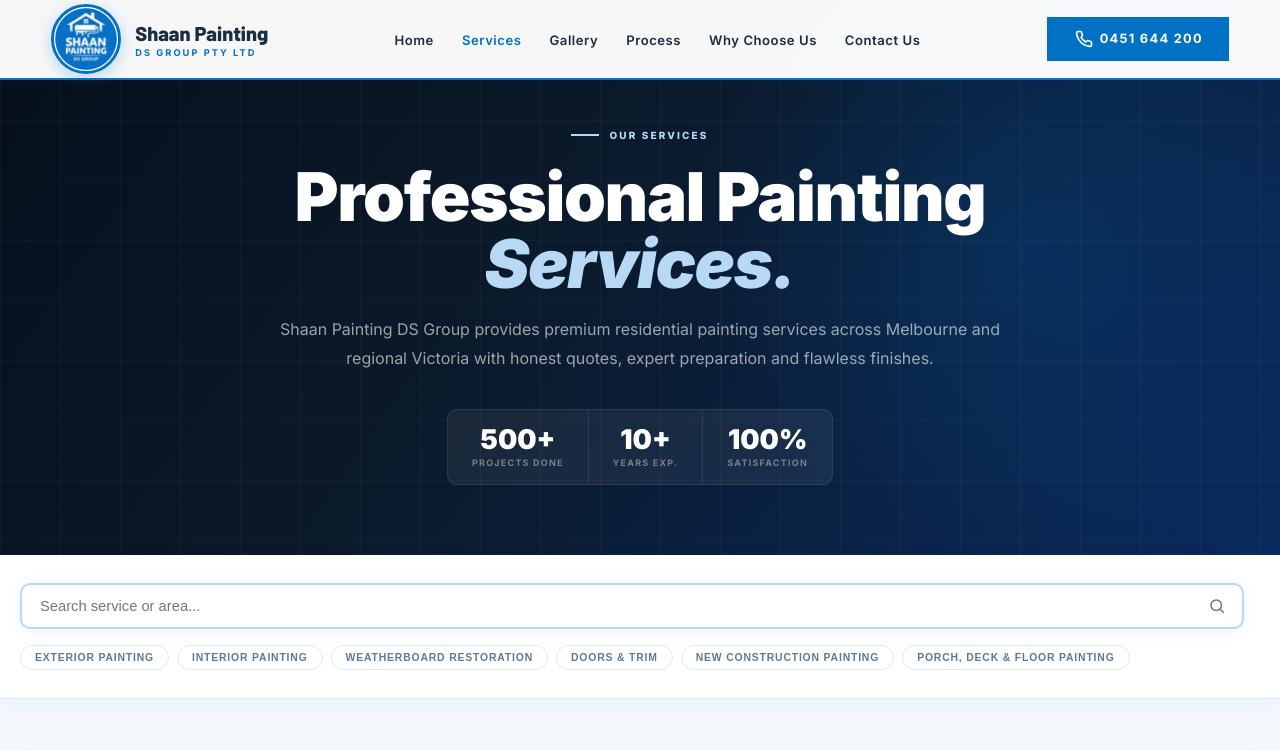
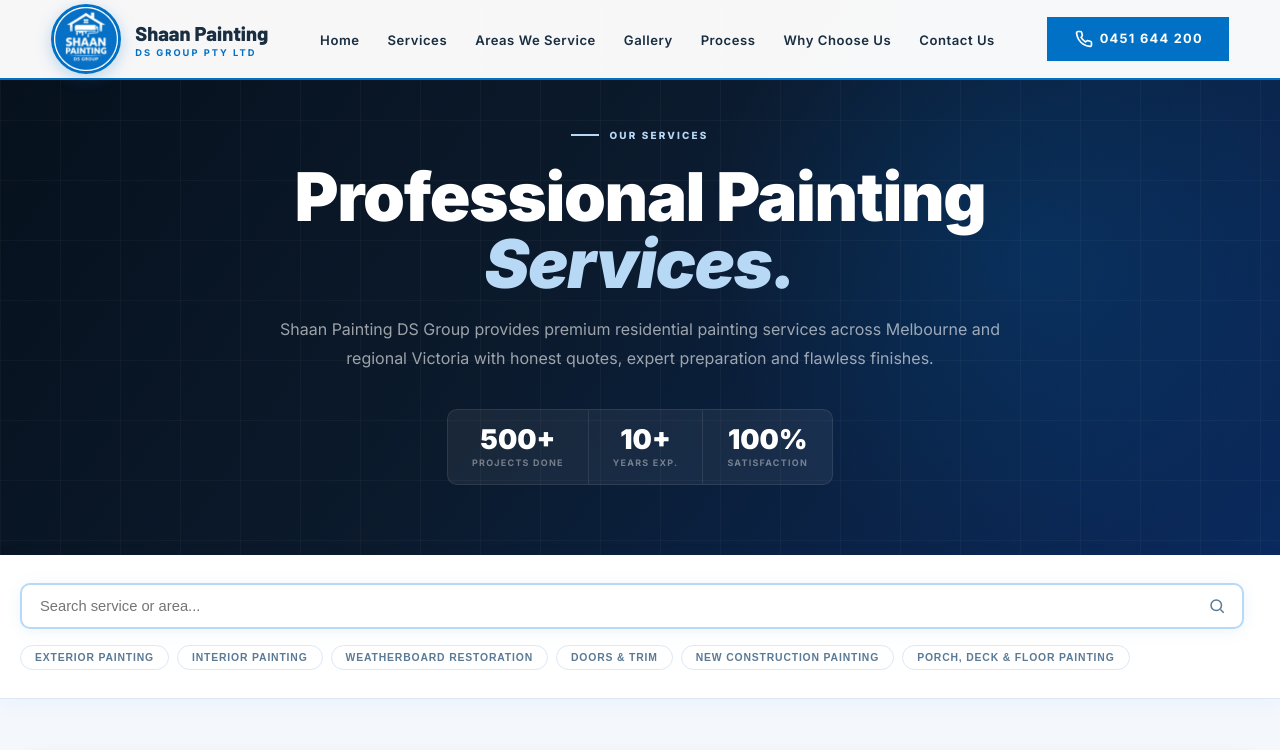
Before and after one commit to designerankush/shaan-painting-nextjs, a Next.js app: page /services in a window 1280 px wide. Shown: the top 750 px of the page. Built offline with nearby package versions, Linux system fonts and the light colour scheme; a web font is replaced by a local one.

Commit message:
testimonial content updated and links updated

```diff
--- a/components/common/GoogleTestimonials/GoogleTestimonials.tsx
+++ b/components/common/GoogleTestimonials/GoogleTestimonials.tsx
@@ -120,10 +120,10 @@
           </div>
 
           <div className={cx('testi-gbadge')}>
-            <div className={cx('testi-glogo')}>
+            <a href="https://share.google/fTdEiG3QH2UJgv73M" target="_blank" className={cx('testi-glogo')}>
               <div className={cx('g-circle')}>G</div>
               <span className={cx('g-txt')}>{badge.source}</span>
-            </div>
+            </a>
 
             <div className={cx('testi-gbadge-divider')}></div>
 
--- a/data/siteData.ts
+++ b/data/siteData.ts
@@ -31,7 +31,8 @@
 
   navLinks: [
     { label: 'Home', href: '/' },
-    { label: 'Services', href: '/services' },
+    { label: 'Services', href: '/#services' },
+    { label: 'Areas We Service', href: '/#areas' },
     { label: 'Gallery', href: '/#gallery' },
     { label: 'Process', href: '/#process' },
     { label: 'Why Choose Us', href: '/#why-choose' },
@@ -46,10 +47,11 @@
 
 export const navLinks = [
   { href: '/', label: 'Home' },
-  { href: '/services', label: 'Services' },
+  { href: '/#services', label: 'Services' },
+  { href: '/#areas', label: 'Areas We Service' },
   { href: '/#gallery', label: 'Gallery' },
   { href: '/#process', label: 'Process' },
-  { href: '/#why-choose', label: 'Why Us' },
+  { href: '/#why-choose', label: 'Why Choose Us' },
   { href: '/#contact', label: 'Contact' },
 ];
 
@@ -317,7 +319,7 @@
       name: 'Anna Antonijevic',
       date: '1 month ago',
       avatarClass: 'avatarGreen',
-      text: 'Shaan did an outstanding job painting our house in Traralgon. We needed all internal walls (including wet areas and the kitchen) painted. We can not be happier with the quality of his work - the house now looks so beautiful and fresh. Shaan has always been very responsive with great communication, easy to work with, and a high standard of professionalism keeping us updated with progress photos and suggestions for us to consider. Highly recommend Shaan Painting to anyone looking for a painter. We will definitely engage him again for future jobs.',
+      text: 'Shaan did an outstanding job painting our house in Traralgon. We needed all internal walls (including wet areas and the kitchen) painted. We can not be happier with the quality of his work - the house now looks so beautiful and fresh. Shaan has always been very responsive with great communication, easy to work with, and a high standard of professionalism ...',
       service: 'Interior Painting',
     },
     {
@@ -333,7 +335,7 @@
       name: 'Maudy Chirisa',
       date: '2 months ago',
       avatarClass: 'avatarYellow',
-      text: 'I recently hired Shaan from Shaan Painting DS Group for a house painting job in Pakenham and I’m very happy with the result. At the time he didn’t have many reviews, but after speaking with him I decided to give him the opportunity — and he proved himself. Shaan is a professional and reliable house painter in Melbourne. He prepared the walls properly with sanding, patching, and careful preparation, and used high-quality Dulux paint. The finish looks fantastic and the house feels refreshed. Great communication, on time, clean work, and fair price. I highly recommend Shaan Painting DS Group if you are looking for a trusted Melbourne painter.',
+      text: 'I recently hired Shaan from Shaan Painting DS Group for a house painting job in Pakenham and I’m very happy with the result. At the time he didn’t have many reviews, but after speaking with him I decided to give him the opportunity — and he proved himself. Shaan is a professional and reliable house painter in Melbourne. He prepared the walls properly with sanding, patching, ...',
       service: 'New Construction',
     }
   ],
```
